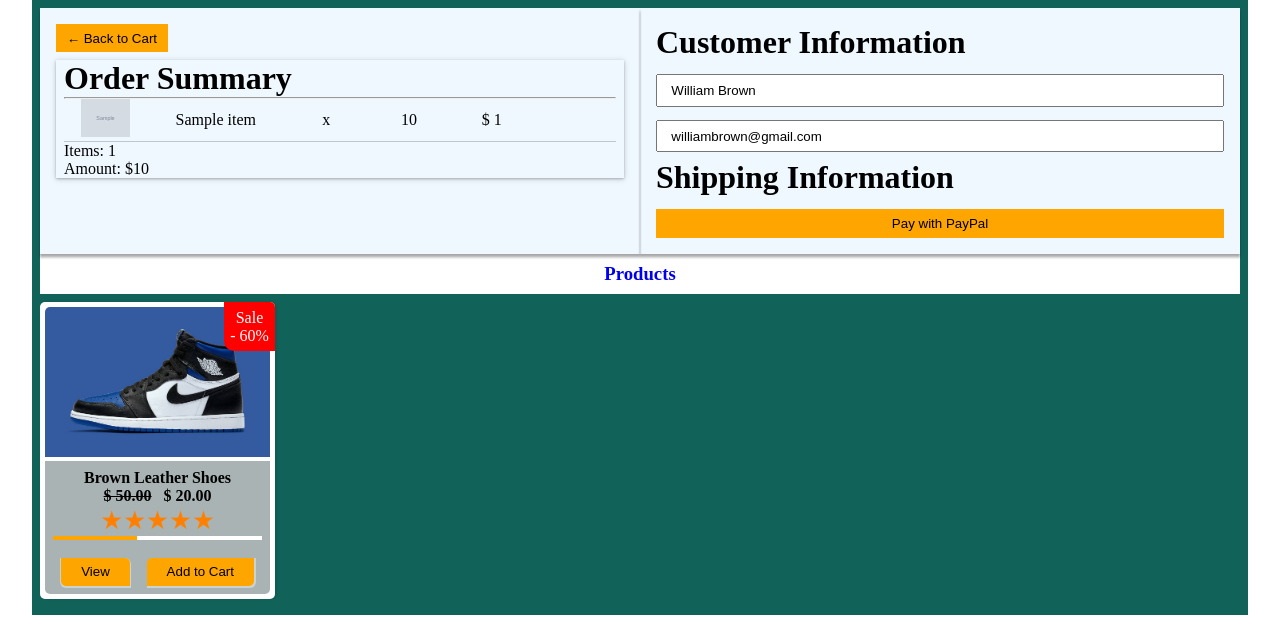
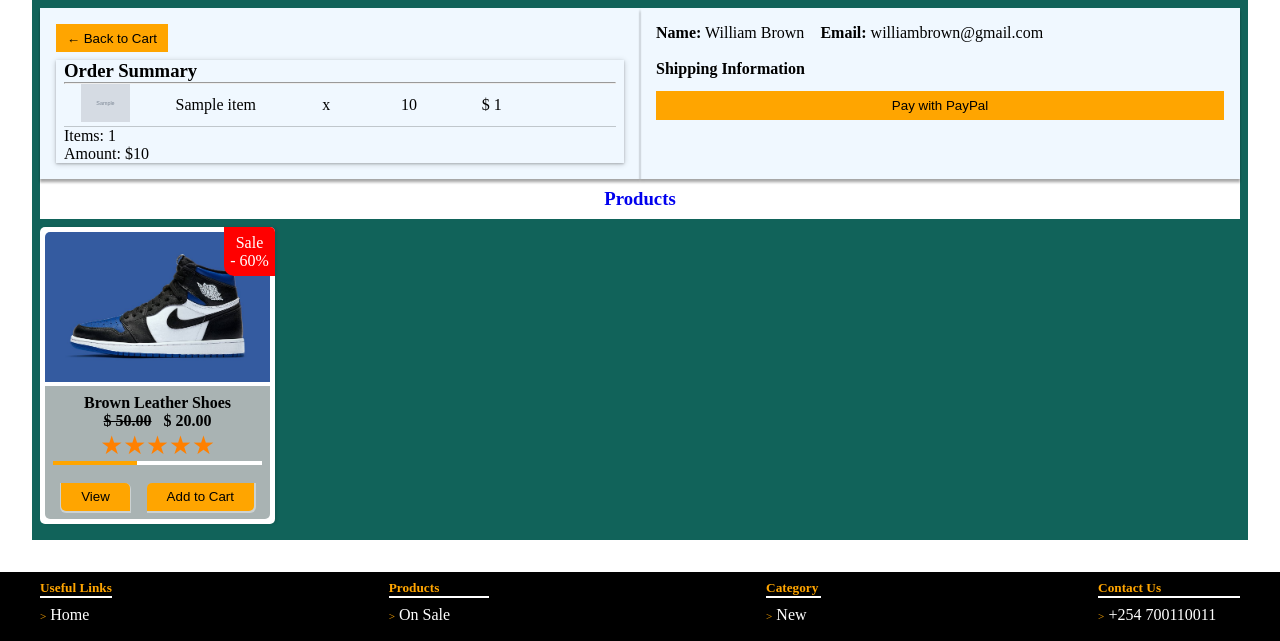
Before and after one commit to paulmagadi/Ecommerce_Fullstack_Django_Flutter, a Django app: template Backend/ecommerce/payment/templates/payment/payment.html in a window 1280 px wide. Shown: the part 48-689 px from the top of the page. Run offline with Django 5.2, Linux system fonts and the light colour scheme; a user stored in the database is signed in; data comes from the database, SQL or seed files in the repository; tables that the repository leaves empty hold one stand-in row (values such as "Sample post"); the template is opened without the code that fills it: values that come from a table or form of the project are taken from there, most other values are stand-ins (such as "Sample title", 1, 10 or a date in 2020); grey boxes marked "Sample" are stand-in pictures.

Commit message:
modified:   Backend/ecommerce/payment/templates/payment/payment.html

```diff
--- a/Backend/ecommerce/payment/templates/payment/payment.html
+++ b/Backend/ecommerce/payment/templates/payment/payment.html
@@ -12,7 +12,7 @@
             <a href="{% url 'cart' %}"><button>&larr; Back to Cart</button></a>
         </div>
         <div class="cart-elements-container">
-            <h1>Order Summary</h1>
+            <h3>Order Summary</h3>
             <hr>
             <div class="cart-element">
                 {% for item in cart_items %}
@@ -29,15 +29,12 @@
         </div>
     </div>
     <div class="customer-information">
-        <h1>Customer Information</h1>
         <div class="user-information">
-            <form>
-                <input type="text" name="first_name" value="{{ user.first_name }} {{ user.last_name }}" readonly>
-                <input type="email" name="email" value="{{ user.email }}" readonly>
-            </form>
+          <p><b>Name:</b> {{ user.first_name }} {{ user.last_name }} &nbsp;&nbsp; <b>Email: </b> {{ user.email }}</p>
         </div>
+        <br>
         <div class="shipping-information">
-            <h1>Shipping Information</h1>
+            <h4>Shipping Information</h4>
                 {{ form }}
 
 
```
